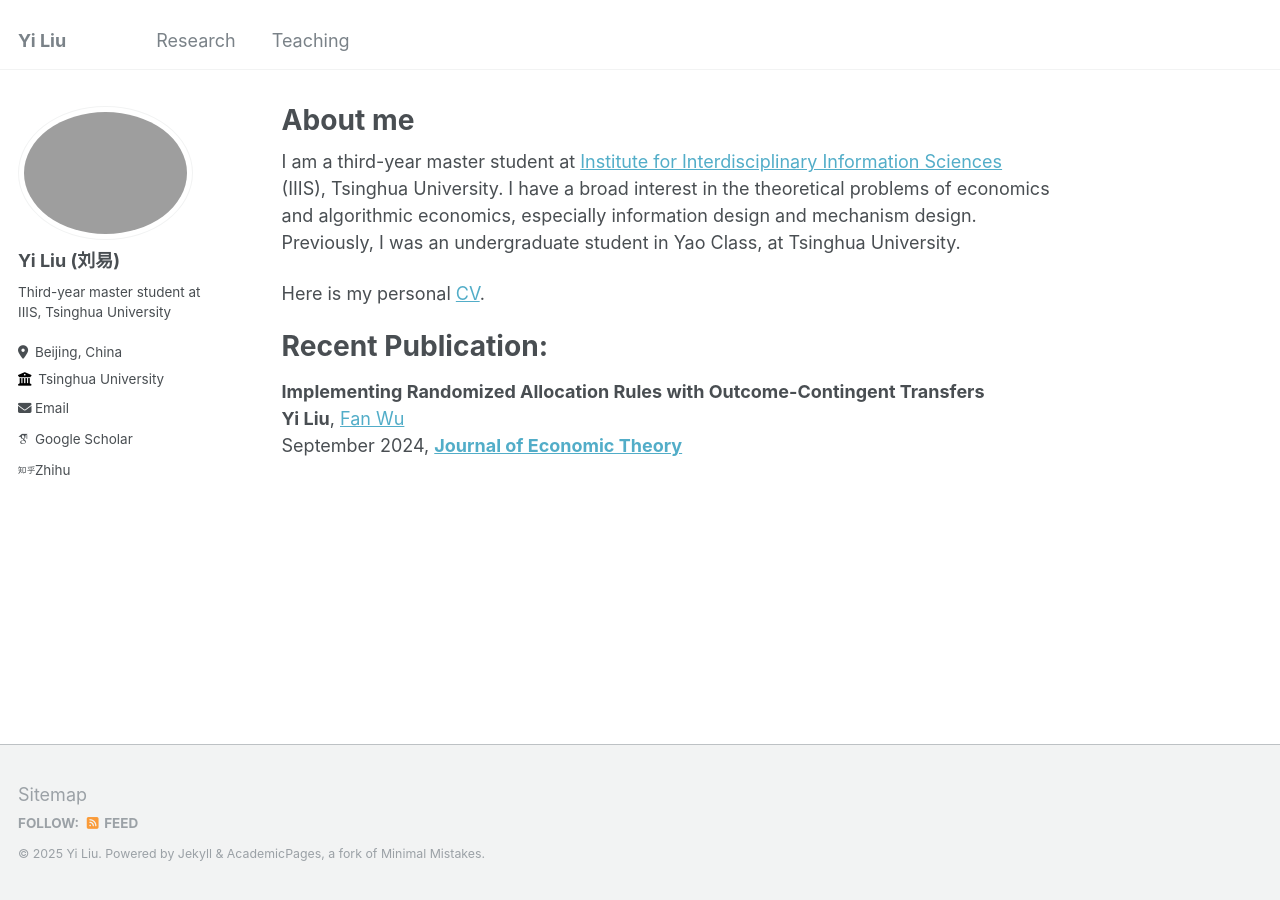
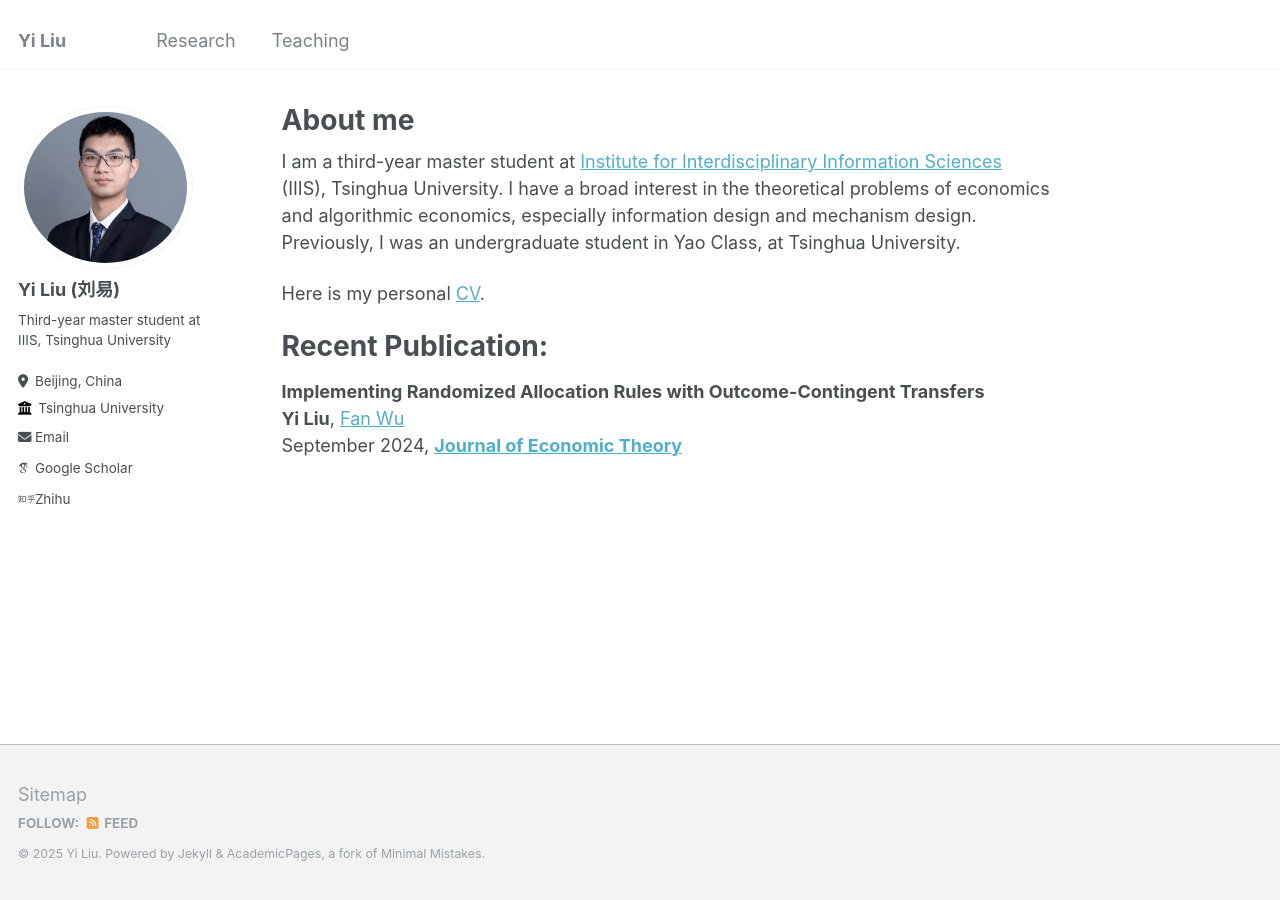
Before and after one commit to Leasy/Leasy.github.io, a Jekyll site: the page built from _pages/about.md, in a window 1280 px wide. Built offline with Jekyll 4.4.1, drawn with Linux system fonts in a browser that asks for light colours; some web fonts are replaced.

Commit message:
Update _config.yml

```diff
--- a/_config.yml
+++ b/_config.yml
@@ -23,7 +23,7 @@ repository               : "Leasy/Leasy.github.io"
 #               Additional customization can be done by editing /_includes/author-profile.html
 author:
   # Biographic information
-  avatar           : "liu_busi.jpg"
+  avatar           : "busi.png"
   name             : "Yi Liu (刘易)"
   pronouns         : # example: "she/her"
   bio              : "Third-year master student at IIIS, Tsinghua University"
```
